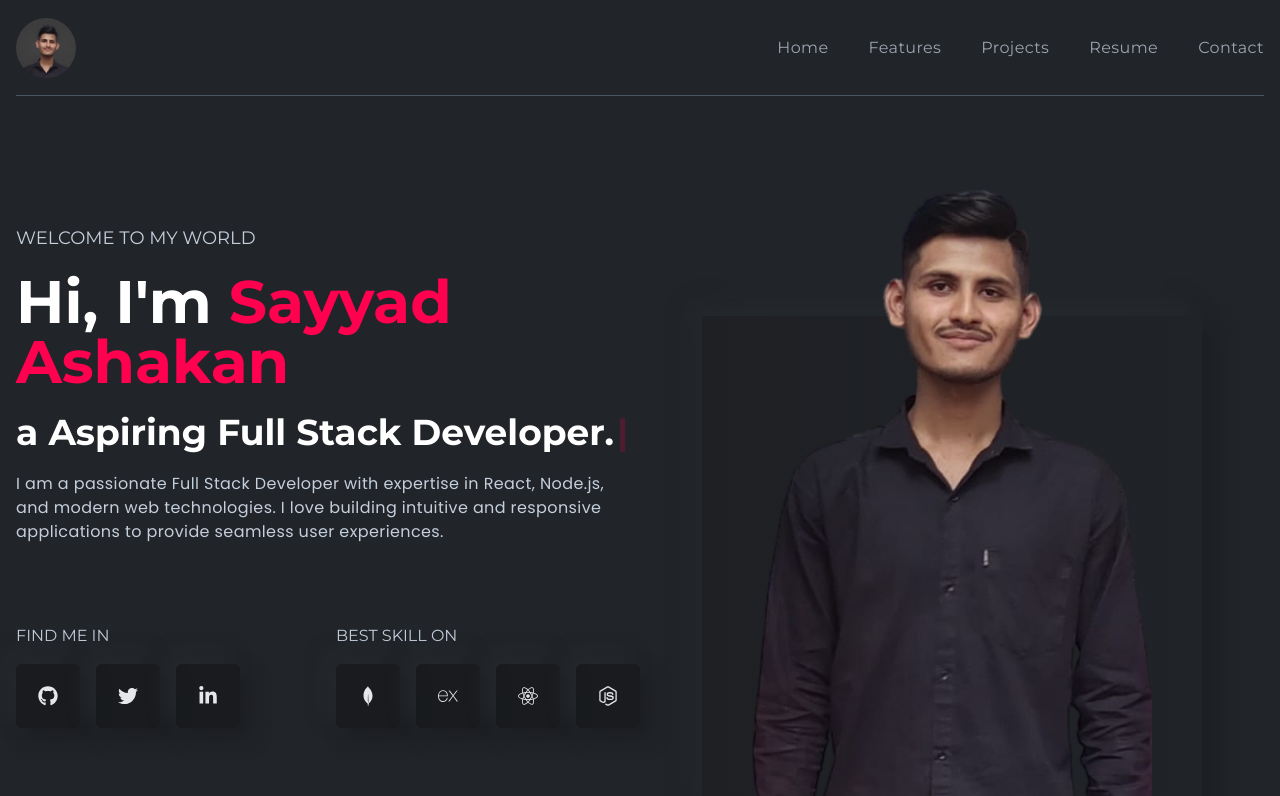
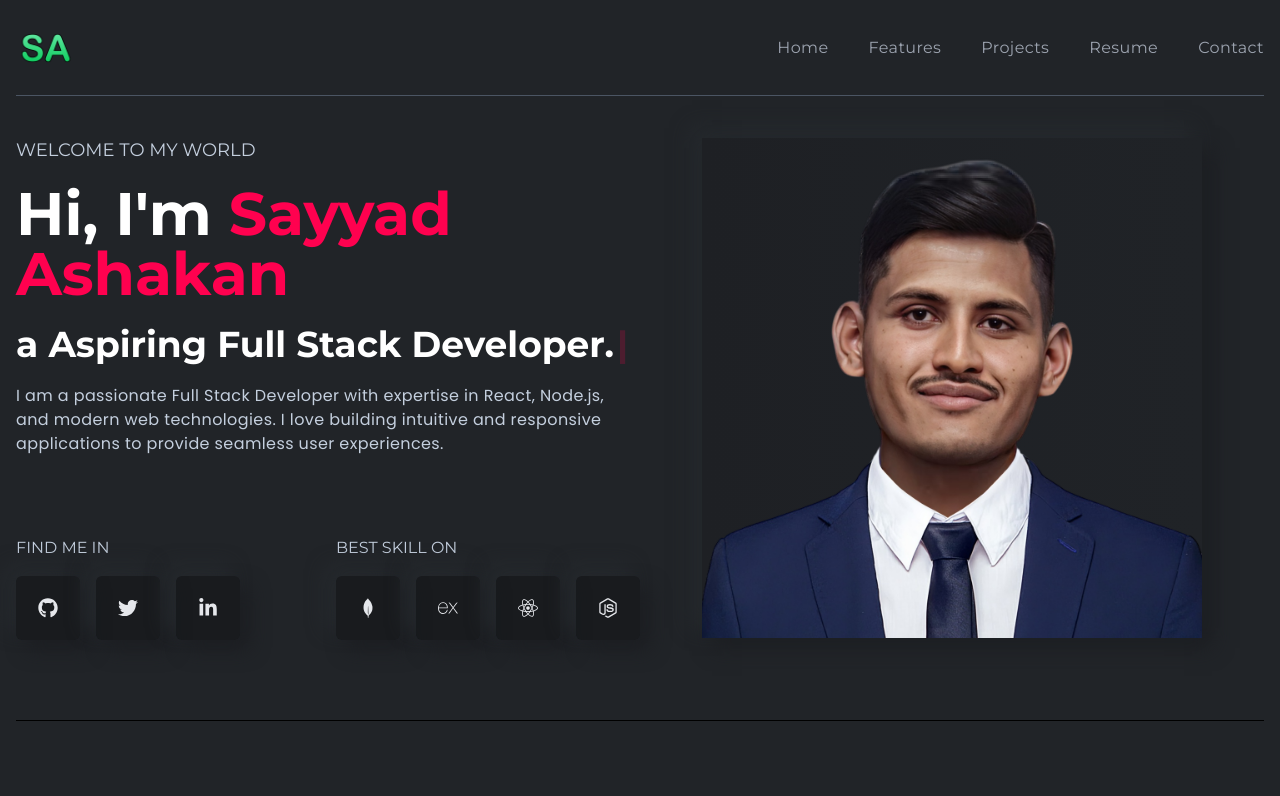
Before and after one commit to ashakansayyad/Personal-Portfolio, a React (Create React App) app: page / in a window 1280 px wide. Shown: the top 796 px of the page. Built offline with nearby package versions, Linux system fonts and the light colour scheme.

Commit message:
added new personal image and remove navebar image and add icon

```diff
--- a/src/assets/index.js
+++ b/src/assets/index.js
@@ -1,4 +1,4 @@
-import logo from "./images/logo.png";
+import logo from "./images/profileIcon.png";
 import bannerImg from "./images/bannerImg.png";
 import proManage from './images/projects/proManage.png'
 import foodDelivery from './images/projects/foodDelivery.png'
@@ -8,6 +8,7 @@ import shopeerEcommers from './images/projects/shopeerEcommerse.png'
 import superApp from './images/projects/superApp.png'
 import contactImg from "./images/contact/contactImg.png";
 import formBot from "./images/projects/formBot.png";
+import myPassPhoto from './images/without_back_my_passport_phot.png'
 
 export {
   logo,
@@ -20,4 +21,5 @@ export {
   superApp,
   contactImg,
   formBot,
+  myPassPhoto
 };
--- a/src/components/banner/RightBanner.js
+++ b/src/components/banner/RightBanner.js
@@ -1,12 +1,12 @@
 import React from 'react'
-import { bannerImg } from "../../assets/index";
+import {myPassPhoto  } from "../../assets/index";
 
 const RightBanner = () => {
   return (
     <div className="w-full lgl:w-1/2 flex justify-center items-center relative">
       <img
-        className="w-auto h-[400px] lgl:w-[400px] lgl:h-[680px] z-10"
-        src={bannerImg}
+        className="w-auto h-[300px] lgl:w-auto lgl:h-[500px] z-10"
+        src={myPassPhoto}
         alt="bannerImg"
       />
       <div className="absolute bottom-0 w-[350px] h-[300px] lgl:w-[500px] lgl:h-[500px] bg-gradient-to-r from-[#1e2024] to-[#202327] shadow-shadowOne flex justify-center items-center"></div>
```
Also changed, not shown: src/assets/images/profileIcon.png (added), src/assets/images/without_back_my_passport_phot.png (added).
